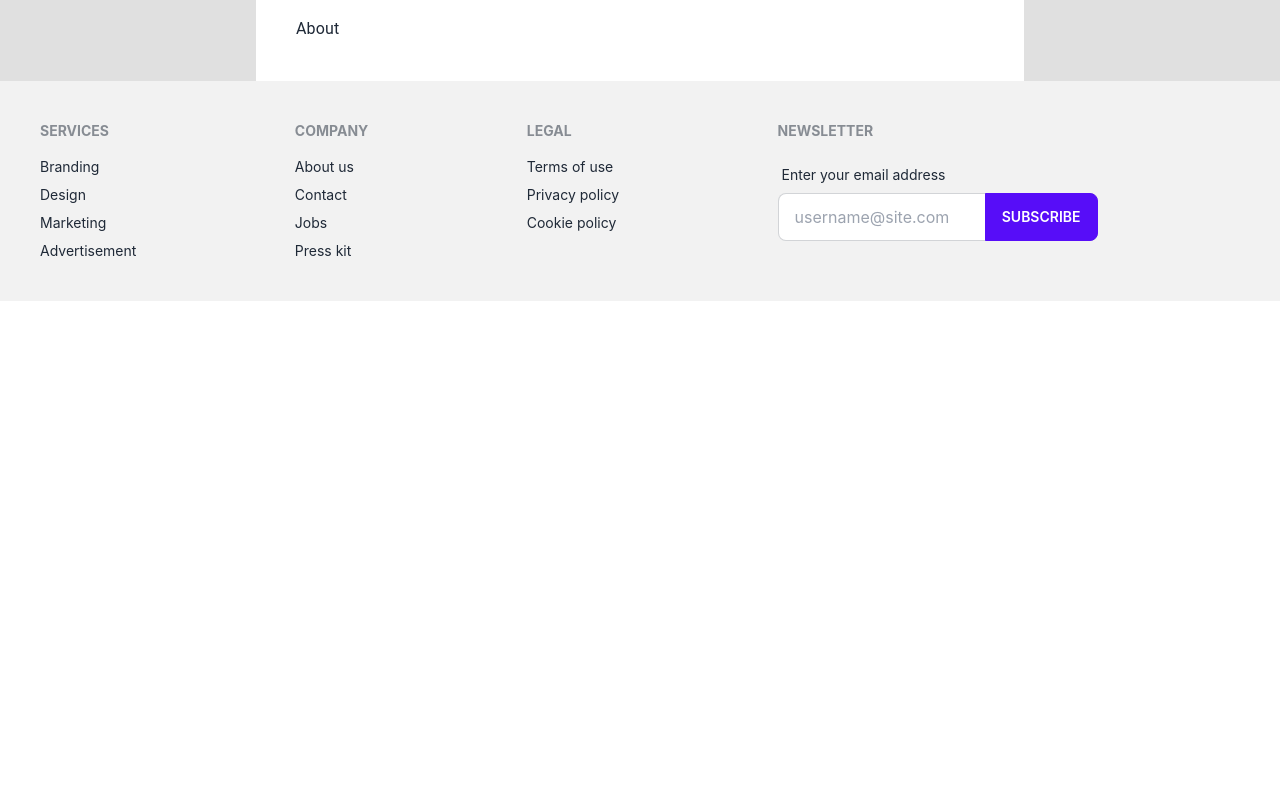
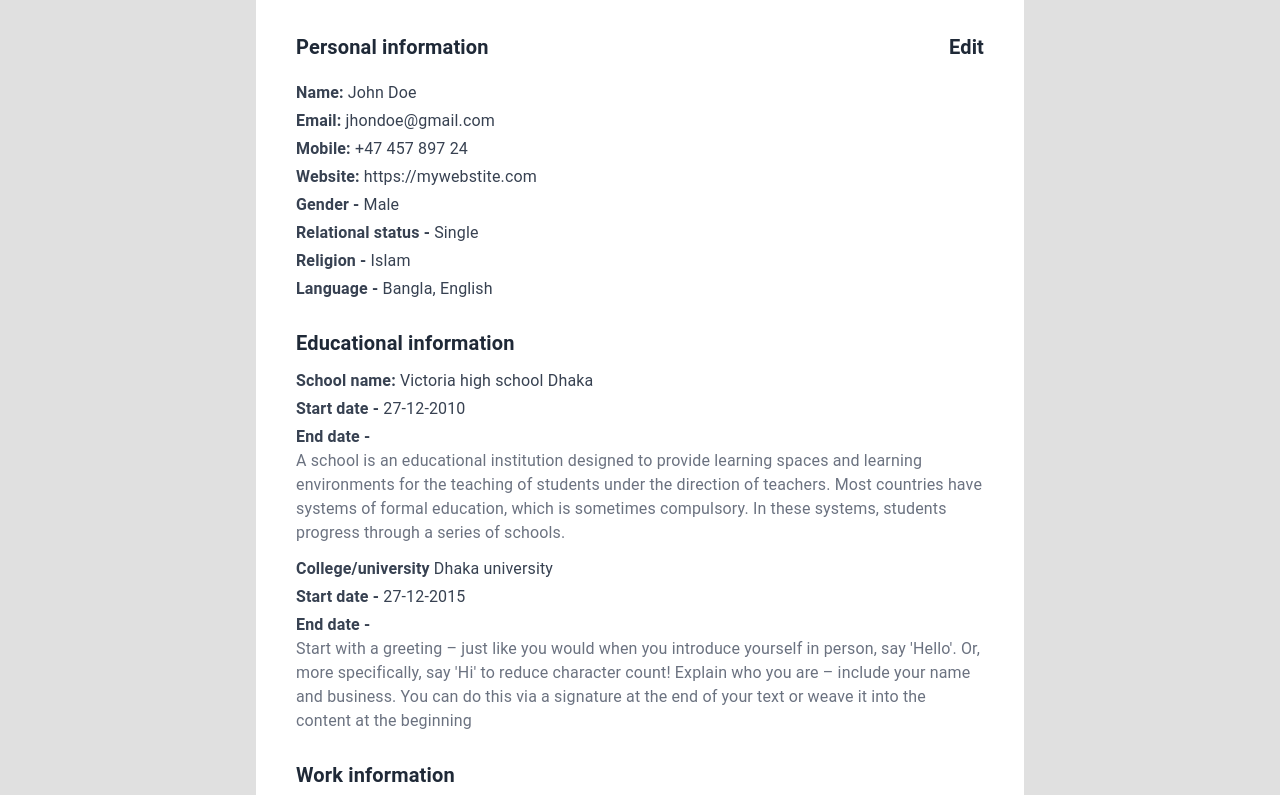
Before and after one commit to dev-rakibul1/social-chatting-application, a React (Create React App) app: page /profile in a window 1280 px wide. Shown: the part 540-1335 px from the top of the page. Before the commit the page ends 841 px from the top, so only its background shows below. Built offline with nearby package versions, Linux system fonts and the light colour scheme.

Commit message:
Peronal informaiton API calling done

```diff
--- /dev/null
+++ b/public/about.json
@@ -0,0 +1,27 @@
+[
+  {
+    "name": "John Doe",
+    "email": "jhondoe@gmail.com",
+    "mobile": "+47 457 897 24",
+    "website": "https://mywebstite.com",
+
+    "school": "Victoria high school Dhaka",
+    "schoolStartDate": "27-12-2010",
+    "schoolSEndDate": "27-12-2015",
+    "schoolDetails": "A school is an educational institution designed to provide learning spaces and learning environments for the teaching of students under the direction of teachers. Most countries have systems of formal education, which is sometimes compulsory. In these systems, students progress through a series of schools.",
+
+    "college": "Dhaka university",
+    "collegeStartDate": "27-12-2015",
+    "collegeSEndDate": "27-12-2018",
+    "collegeDetails": "Start with a greeting – just like you would when you introduce yourself in person, say 'Hello'. Or, more specifically, say 'Hi' to reduce character count! Explain who you are – include your name and business. You can do this via a signature at the end of your text or weave it into the content at the beginning",
+
+    "work": "Software developer at CGI",
+    "workDetails": "A job description is a useful, plain-language tool that explains the tasks, duties, function and responsibilities of a position. It details who performs a specific type of work, how that work is to be completed, and the frequency and the purpose of the work as it relates to the organization's mission and goals.",
+
+    "address": "flat #3 (1st floor), eskaton garden road, ramna, 1000",
+    "gender": "Male",
+    "relational": "Single",
+    "language": "Bangla, English",
+    "religion": "Islam"
+  }
+]
--- a/src/layout/MediaLayout.jsx
+++ b/src/layout/MediaLayout.jsx
@@ -1,6 +1,7 @@
 import React from "react";
 import { Outlet } from "react-router-dom";
 import Navbar from "../pages/shared/Navbar";
+import TopTitle from "../pages/shared/TopTitle";
 import Sidebar from "../pages/sidebar/Sidebar";
 
 const MediaLayout = () => {
@@ -8,9 +9,7 @@ const MediaLayout = () => {
     <div>
       <Navbar />
       <div className="md:max-w-[60%] mx-auto w-full md:px-0 px-2">
-        <h3 className="text-2xl font-bold bg-white p-4 rounded-lg my-7">
-          Recent post
-        </h3>
+        <TopTitle> Recent post</TopTitle>
         <div className="flex  gap-5">
           <div className="max-w-[60%] ">
             <Outlet />
--- a/src/pages/about/About.jsx
+++ b/src/pages/about/About.jsx
@@ -1,7 +1,115 @@
-import React from "react";
+import React, { useEffect, useState } from "react";
+import { Link } from "react-router-dom";
 
 const About = () => {
-  return <div>About</div>;
+  const [abouts, setAbouts] = useState([]);
+  useEffect(() => {
+    fetch("/about.json")
+      .then((res) => res.json())
+      .then((data) => setAbouts(data))
+      .catch((err) => console.log(err));
+  }, []);
+
+  return (
+    <>
+      <div>
+        <div
+          className="flex items-center py-4 "
+          style={{ justifyContent: "space-between" }}
+        >
+          <h3 className="font-bold text-xl">Personal information</h3>
+          <Link>
+            <h3 className="font-bold text-xl">Edit</h3>
+          </Link>
+        </div>
+
+        {abouts?.map((about) => (
+          <div>
+            <div>
+              <div className="text-gray-700">
+                <h4 className="mt-1 text-md">
+                  <strong>Name:</strong> {about?.name}
+                </h4>
+                <p className="mt-1 text-md">
+                  <strong>Email:</strong> {about?.email}
+                </p>
+                <p className="mt-1 text-md">
+                  <strong>Mobile:</strong> {about?.mobile}
+                </p>
+                <p className="mt-1 text-md">
+                  <strong>Website:</strong> {about?.website}
+                </p>
+
+                <p className="mt-1 text-md">
+                  <strong>Gender - </strong> {about?.gender}
+                </p>
+                <p className="mt-1 text-md">
+                  <strong>Relational status - </strong> {about?.relational}
+                </p>
+                <p className="mt-1 text-md">
+                  <strong>Religion - </strong> {about?.religion}
+                </p>
+                <p className="mt-1 text-md">
+                  <strong>Language - </strong> {about?.language}
+                </p>
+              </div>
+            </div>
+
+            {/* educational info */}
+            <div className="mt-7">
+              <h3 className="font-bold text-xl">Educational information</h3>
+              {/* school name */}
+              <div className="text-gray-700 mt-3">
+                <h4 className="mt-1 text-md">
+                  <strong>School name:</strong> {about?.school}
+                </h4>
+                <p className="mt-1 text-md">
+                  <strong>Start date - </strong> {about?.schoolStartDate}
+                </p>
+                <p className="mt-1 text-md">
+                  <strong>End date - </strong> {about?.schoolEndDate}
+                </p>
+                <p className="text-gray-500 font-normal text-md">
+                  {about?.schoolDetails}
+                </p>
+              </div>
+
+              {/* college life */}
+              <div className="text-gray-700 mt-3">
+                <h4 className="mt-1 text-md">
+                  <strong>College/university</strong> {about?.college}
+                </h4>
+                <p className="mt-1 text-md">
+                  <strong>Start date - </strong> {about?.collegeStartDate}
+                </p>
+                <p className="mt-1 text-md">
+                  <strong>End date - </strong> {about?.collegeEndDate}
+                </p>
+
+                <p className="text-gray-500 font-normal text-md">
+                  {about?.collegeDetails}
+                </p>
+              </div>
+            </div>
+
+            {/* additional information */}
+            <div className="mt-7">
+              <h3 className="font-bold text-xl">Work information</h3>
+              <div className="text-gray-700">
+                <h4 className="mt-1 text-md">
+                  <strong>Work:</strong> {about?.work}
+                </h4>
+
+                <p className="text-gray-500 font-normal text-md">
+                  {about?.workDetails}
+                </p>
+              </div>
+            </div>
+          </div>
+        ))}
+      </div>
+    </>
+  );
 };
 
 export default About;
--- a/src/pages/message/Message.jsx
+++ b/src/pages/message/Message.jsx
@@ -1,5 +1,6 @@
 import React from "react";
 import { Link } from "react-router-dom";
+import TopTitle from "../shared/TopTitle";
 
 const Message = () => {
   let x = [1, 0, 3, 4, 5, 4, 7, 8];
@@ -7,7 +8,9 @@ const Message = () => {
     <div>
       <div className="message-wrapper md:max-w-[60%] w-full mx-auto px-2 bg-white my-7 p-4">
         <div className=" border-gray-300">
+          <TopTitle>Friends message</TopTitle>
           {x.map(() => (
+            <Link to="/messageDetails">
               <div className="flex items-center border-b-2 py-4">
                 <div>
                   <img
@@ -21,12 +24,10 @@ const Message = () => {
                   <p className="font-normal">
                     Hi dear, My I talk to you let's a several minutes about our
                     application how can we develop our social application.{" "}
-                  <Link to="/messageDetails">
-                    <span className="font-bold text-red-600">Read more</span>
-                  </Link>
                   </p>
                 </div>
               </div>
+            </Link>
           ))}
         </div>
       </div>
--- a/src/pages/notifications/Notifications.jsx
+++ b/src/pages/notifications/Notifications.jsx
@@ -1,5 +1,6 @@
 import React from "react";
 import { Link } from "react-router-dom";
+import TopTitle from "../shared/TopTitle";
 
 const Notifications = () => {
   let x = [1, 0, 3, 4, 5, 4, 7, 8];
@@ -7,7 +8,9 @@ const Notifications = () => {
     <div>
       <div className="message-wrapper md:max-w-[60%] w-full mx-auto px-2 bg-white my-7 p-4">
         <div className=" border-gray-300">
-          {x.map(() => (
+          <TopTitle>Notifications</TopTitle>
+          {x.map((meg, index) => (
+            <Link to="/messageDetails">
               <div className="flex items-center border-b-2 py-4">
                 <div>
                   <img
@@ -20,12 +23,10 @@ const Notifications = () => {
                   <h4 className="text-xl font-bold">John Doe</h4>
                   <p className="font-normal">
                     Today <strong>John Doe</strong> birthday{" "}
-                  <Link to="/messageDetails">
-                    <span className="font-bold text-red-600">More details</span>
-                  </Link>
                   </p>
                 </div>
               </div>
+            </Link>
           ))}
         </div>
       </div>
--- /dev/null
+++ b/src/pages/shared/TopTitle.jsx
@@ -0,0 +1,13 @@
+import React from "react";
+
+const TopTitle = ({ children }) => {
+  return (
+    <div>
+      <h3 className="text-2xl font-bold bg-white p-4 rounded-lg my-7">
+        {children}
+      </h3>
+    </div>
+  );
+};
+
+export default TopTitle;
```
Lines whose indentation alone changed are shown as unchanged.
